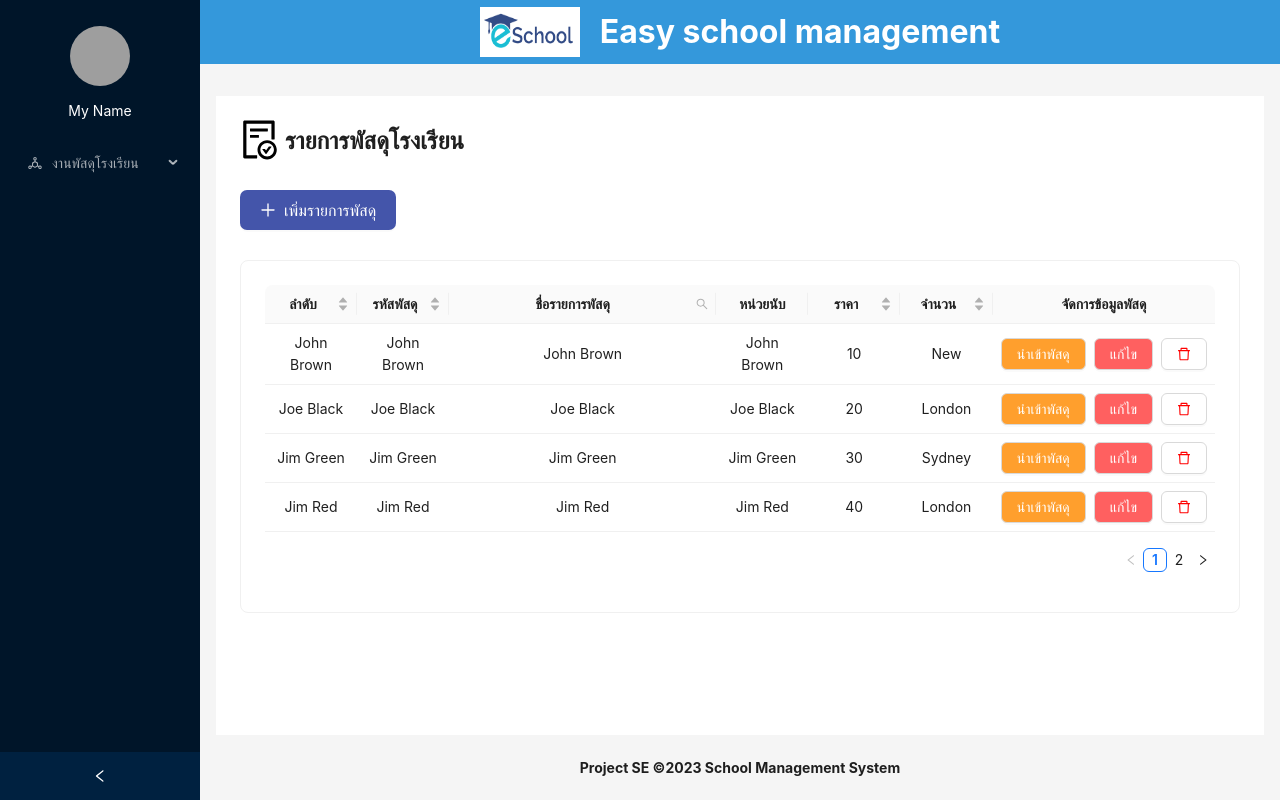
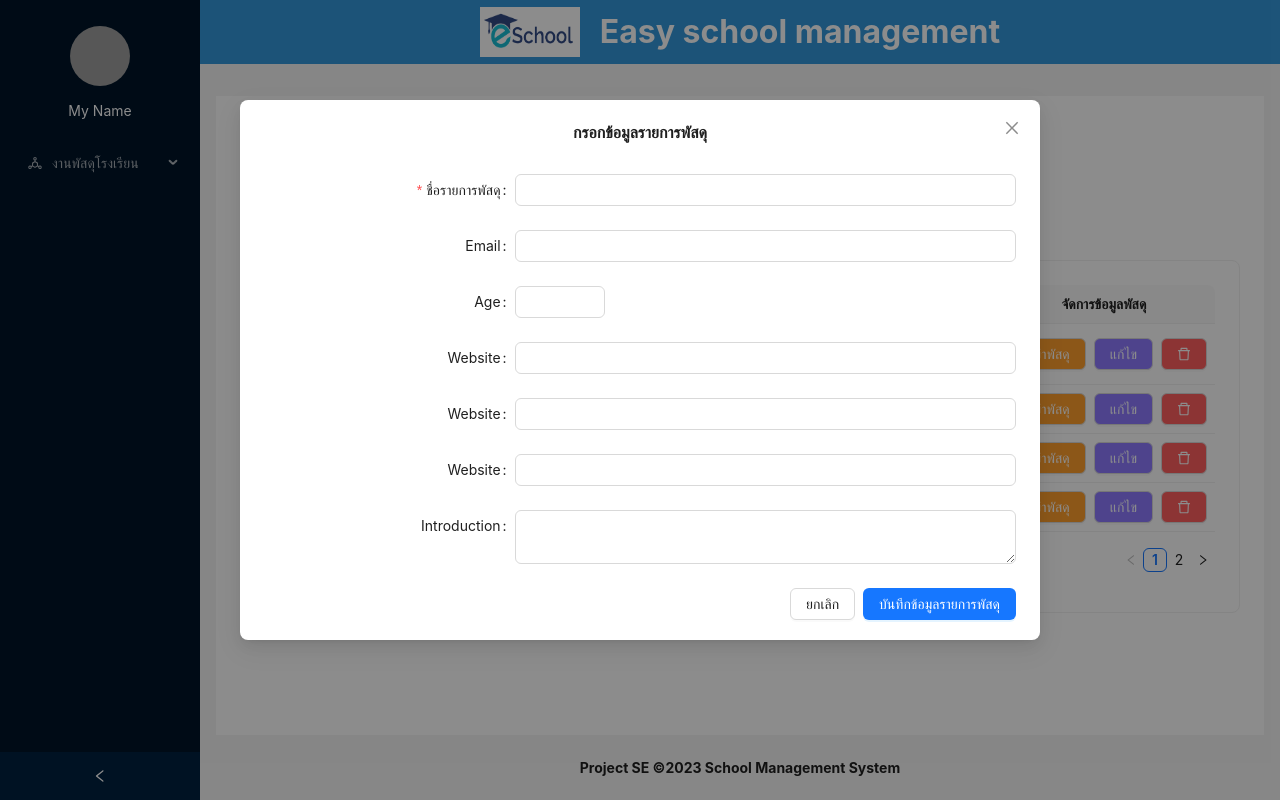
Before and after one commit to NaruebeTh1/ProjectSE1, a React (Create React App) app in the folder frontend/: page /pages/myParcelList in a window 1280 px wide. Both pictures are taken after a click on the button "เพิ่มรายการพัสดุ". Built offline with nearby package versions, Linux system fonts and the light colour scheme; grey boxes are pictures that could not be loaded.

Commit message:
update button Add List

```diff
--- a/frontend/src/pages/parcelList/myParcelList.tsx
+++ b/frontend/src/pages/parcelList/myParcelList.tsx
@@ -5,7 +5,7 @@ import {
   SearchOutlined,
   DeleteOutlined,
 } from '@ant-design/icons';
-import { Avatar, Card, Layout, Menu, Space, Button, Divider} from 'antd';
+import { Avatar, Card, Layout, Menu, Space, Button, Modal, Form, message, InputNumber} from 'antd';
 import {
   Link,
 } from "react-router-dom";
@@ -16,6 +16,11 @@ import type { InputRef } from 'antd';
 import { Input, Table } from 'antd';
 import type { ColumnType, ColumnsType } from 'antd/es/table';
 import type { FilterConfirmProps } from 'antd/es/table/interface';
+
+const layout = {
+  labelCol: { span: 8 },
+  wrapperCol: { span: 16 },
+};
 
 interface DataType {
   key: string;
@@ -75,12 +80,37 @@ const data: DataType[] = [
 
 ];
 
+
+
+
+const onFinish = (values: any) => {
+  console.log(values);
+};
+
+
 export default function MyParcelList() {
 
 
   const [searchText, setSearchText] = useState('');
   const [searchedColumn, setSearchedColumn] = useState('');
   const searchInput = useRef<InputRef>(null);
+
+  const [isModalOpen, setIsModalOpen] = useState(false);
+
+
+  const showModal = () => {
+    setIsModalOpen(true);
+  };
+  const handleOk = () => {
+    setIsModalOpen(false);
+    message.success('บันทึกข้อมูลสำเร็จ');
+  };
+  const handleCancel = () => {
+    setIsModalOpen(false);
+
+  };
+
+
 
   const handleSearch = (
     selectedKeys: string[],
@@ -230,12 +260,12 @@ export default function MyParcelList() {
               นำเข้าพัสดุ
           </Button>
 
-          <Button style={{backgroundColor: '#FF6060',color: '#ffffff'}}>
+          <Button style={{backgroundColor: '#8E7BFF',color: '#ffffff'}}>
               แก้ไข
           </Button>
 
-          <Button >
-            <DeleteOutlined style={{color: 'red'}}/>
+          <Button  style={{backgroundColor: '#FF6060'}}>
+            <DeleteOutlined style={{color: 'white'}}/>
           </Button>
         </Space>
 
@@ -251,15 +281,60 @@ export default function MyParcelList() {
         รายการพัสดุโรงเรียน
       </div>
 
-      <Button
+      <Button onClick={showModal}
         style={{fontSize:'16px', marginTop:30, textAlign:'center', display: 'flex',
                 alignItems: 'center', justifyContent: 'center', backgroundColor: '#45a',
                 color: '#ffffff',  border: 'none', borderRadius: '7px',
                 padding: '20px 20px'}} >
         <PlusOutlined />
+
         เพิ่มรายการพัสดุ
       </Button>
+        <Modal open={isModalOpen} onOk={handleOk} onCancel={handleCancel}
+               title="กรอกข้อมูลรายการพัสดุ" style={{fontSize:'16px',textAlign:'center',
+                      minWidth: 800}}
+               okText="บันทึกข้อมูลรายการพัสดุ" cancelText="ยกเลิก">
+          <Form
+              {...layout}
+              name="nest-messages"
+              onFinish={onFinish}
+              style={{ maxWidth: 1000 , textAlign:'left', marginTop:30 }}
+              validateMessages={{
+                required: '${label} ต้องกรอกข้อมูล',
+                types: {
+                  email: '${label} ไม่ถูกต้อง',
+                  number: '${label} ต้องเป็นตัวเลข',
+                },
+                number: {
+                  range: '${label} ต้องอยู่ระหว่าง ${min} ถึง ${max}',
+                },
+              }} >
 
+            <Form.Item name={['user', 'na']} label="ชื่อรายการพัสดุ" rules={[{ required: true }]}>
+              <Input />
+            </Form.Item>
+            <Form.Item name={['user', 'email']} label="Email" rules={[{ type: 'email' }]}>
+              <Input />
+            </Form.Item>
+            <Form.Item name={['user', 'age']} label="Age" rules={[{ type: 'number', min: 0, max: 99 }]}>
+              <InputNumber />
+            </Form.Item>
+            <Form.Item name={['user', 'website']} label="Website">
+              <Input />
+            </Form.Item>
+            <Form.Item name={['user', 'website']} label="Website">
+              <Input />
+            </Form.Item>
+            <Form.Item name={['user', 'website']} label="Website">
+              <Input />
+            </Form.Item>
+            <Form.Item name={['user', 'introduction']} label="Introduction">
+              <Input.TextArea />
+            </Form.Item>
+
+        </Form>
+
+        </Modal>
       <Card style={{fontSize:'16px', marginTop:30}}>
 
         <Table
```
